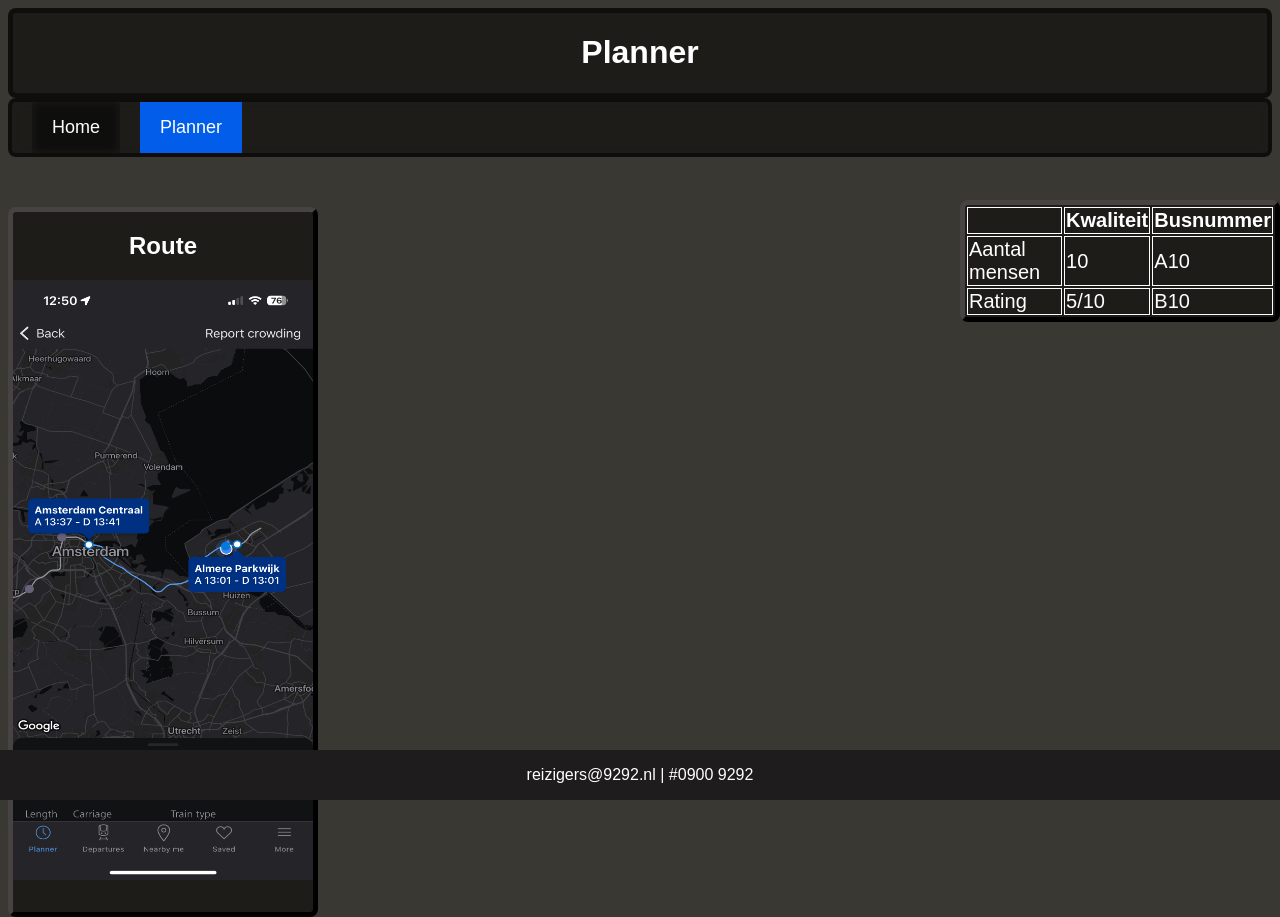
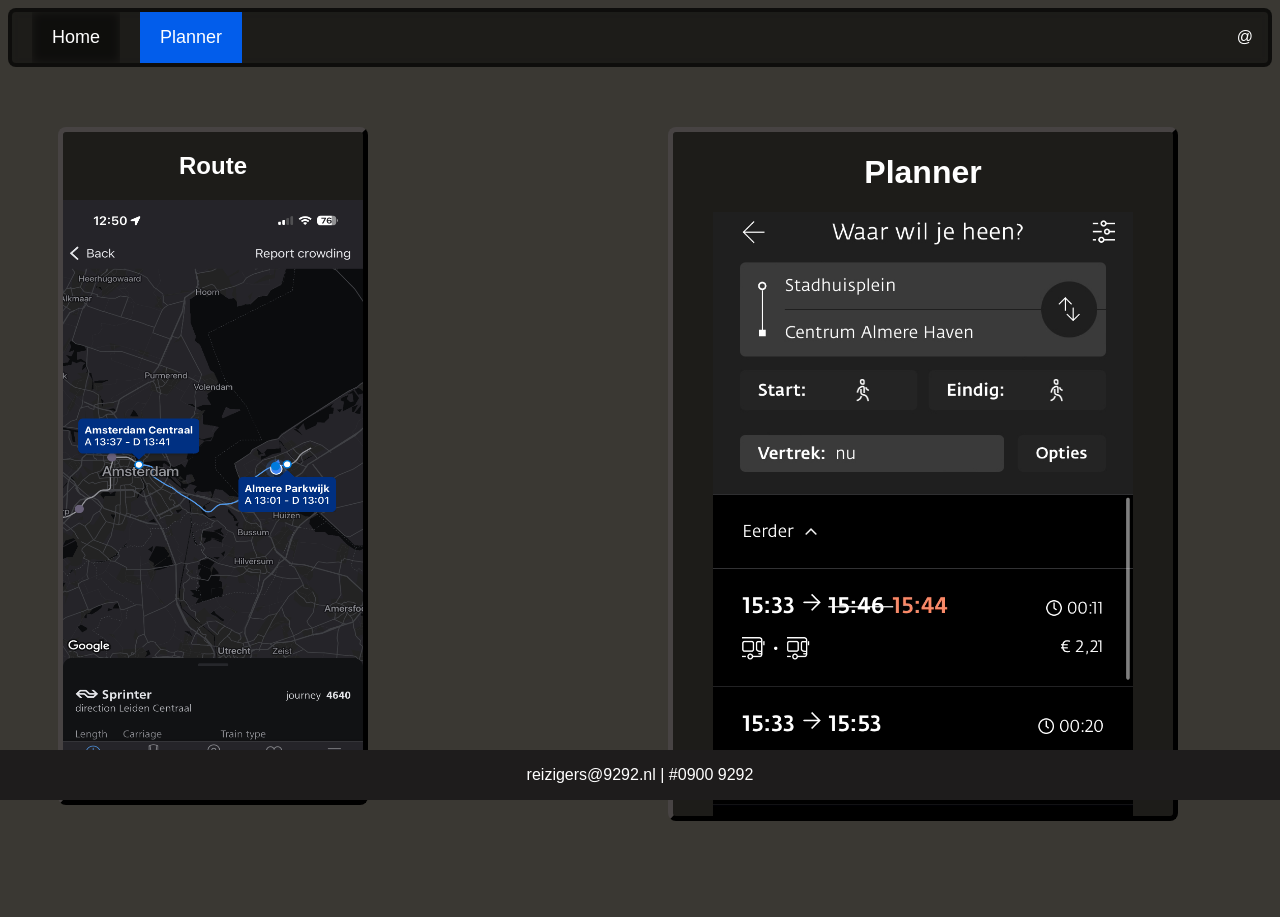
Before and after one commit to Ryan-wdh/sandbox, a plain HTML site: page index.html in a window 1280 px wide. Shown: the top 917 px of the page. Drawn offline with Linux system fonts and the light colour scheme.

Commit message:
initial commit

```diff
--- a/index.css
+++ b/index.css
@@ -1,4 +1,4 @@
-body {height: 2000px; background-color: #3a3833;color: white;font-family: Arial, Helvetica, sans-serif;}
+body {height: 2500px; background-color: #3a3833;color: white;font-family: Arial, Helvetica, sans-serif;}
 h1 {text-align: center;}
 h2 {text-align: center;}
 .myDiv {
--- a/index.html
+++ b/index.html
@@ -6,19 +6,24 @@
     <link rel="stylesheet" href="index.css">
 </head>
 <body>
-<div style="max-width: 100%; margin-left: auto; margin-right: auto;" class="titleDiv">
-    <h1>Planner</h1>
-</div>
 <div class= "headerDiv">
     <header>
         <a href="home.html">Home</a>
         <a style="background: #0360F1F9;" href="index.html">Planner</a>
+        <p style="float: right; margin-right: 15px">@</p>
     </header>
 </div>
-<div class="myDiv" style="width: 300px; height:700px; margin-bottom: 50px; margin-top: 50px;">
+<div class="myDiv" style="width: 300px; height:668px; margin-left: 50px; margin-top: 50px;float: left">
     <h2>Route</h2>
     <img style="width: 300px; height:600px;" src="busss.png" alt="bus map">
-    <div class="myDiv" style="margin-top: 200px; position: absolute; left: 75%;">
+</div>
+<div class="myDiv" style="width: 500px; height:684px; margin-top: 50px;margin-left:300px; float: left;">
+        <h1>Planner</h1>
+    <figure>
+        <img src="bus2.png" alt="bus" style="width:100%">
+    </figure>
+    </div>
+<div class="myDiv" style="margin-top: 200px; float: right; height:300px;">
     <table style="width:100%; font-size: 20px;">
         <tr>
             <th></th>
@@ -37,7 +42,6 @@
 
         </tr>
     </table>
-    </div>
 </div>
 <footer>
 <p>reizigers@9292.nl | #0900 9292</p>
```
Also changed, not shown: home.html (+3 -2 lines), bus2.png (added).
